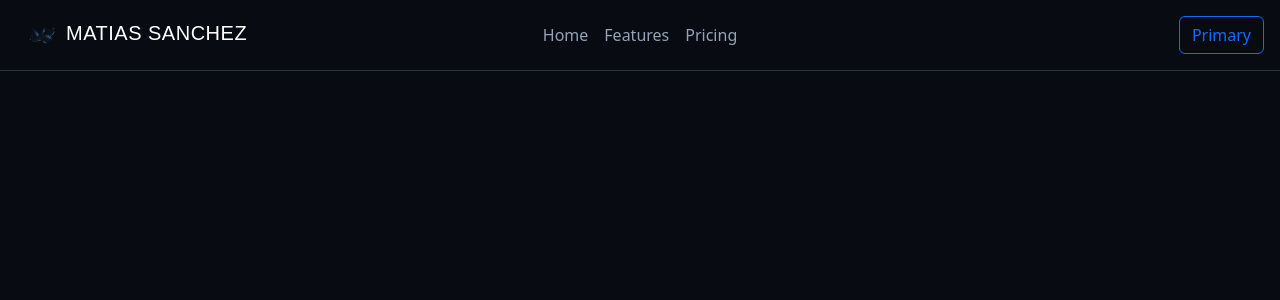
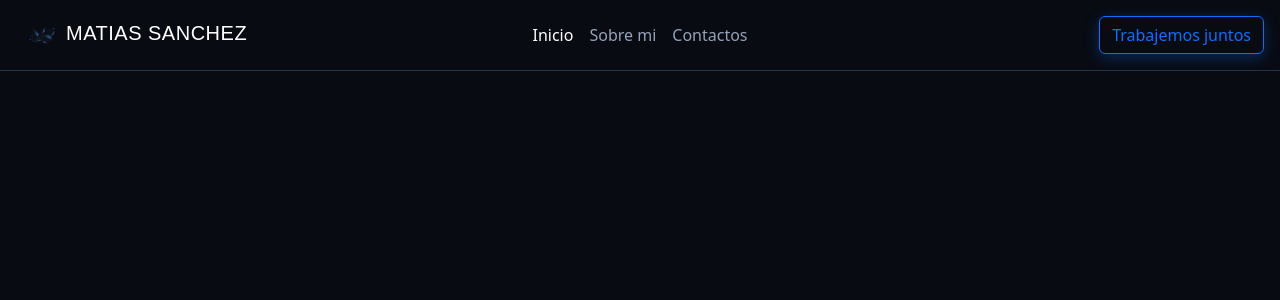
Before and after one commit to Matiassanchez18/Portafolio-React, a React (Vite) app in the folder Portafolio/: page / in a window 1280 px wide. Shown: the top 300 px of the page. Built offline with nearby package versions, Linux system fonts and the light colour scheme.

Commit message:
Se ralizo la parte del header

```diff
--- a/Portafolio/src/components/Header.jsx
+++ b/Portafolio/src/components/Header.jsx
@@ -18,14 +18,14 @@ function Header() {
 
           <div className="position-absolute start-50 translate-middle-x">
             <Nav>
-              <Nav.Link href="#home">Home</Nav.Link>
-              <Nav.Link href="#features">Features</Nav.Link>
-              <Nav.Link href="#pricing">Pricing</Nav.Link>
+              <Nav.Link href="#" className="active">Inicio</Nav.Link>
+              <Nav.Link href="#features">Sobre mi</Nav.Link>
+              <Nav.Link href="#pricing">Contactos</Nav.Link>
             </Nav>
           </div>
 
           <div className="ms-auto">
-            <Button variant="outline-primary">Primary</Button>
+            <Button className="BotonHeader" variant="outline-primary">Trabajemos juntos</Button>
           </div>
         </div>
       </Navbar>
--- a/Portafolio/src/css/Header.css
+++ b/Portafolio/src/css/Header.css
@@ -37,3 +37,8 @@ img{
   letter-spacing: 0.5px;
   text-transform: uppercase;
 }
+
+.BotonHeader {
+    box-shadow: 0 4px 15px rgba(13, 110, 253, 0.3);
+    border: 1px solid #0d6efd;
+}
```
